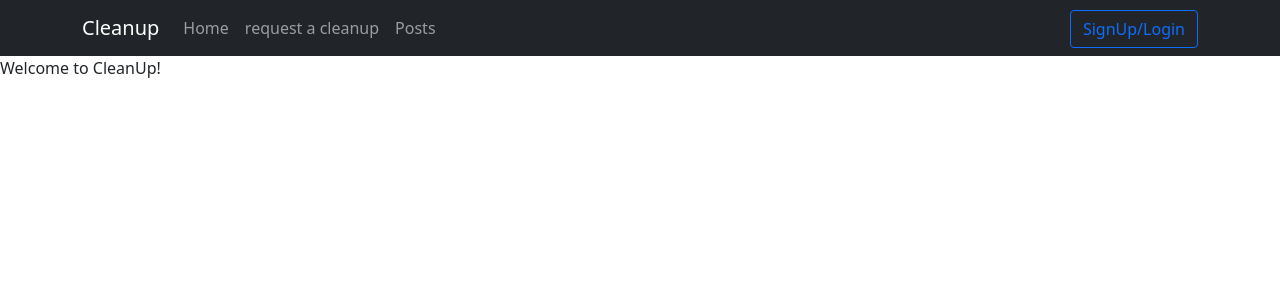
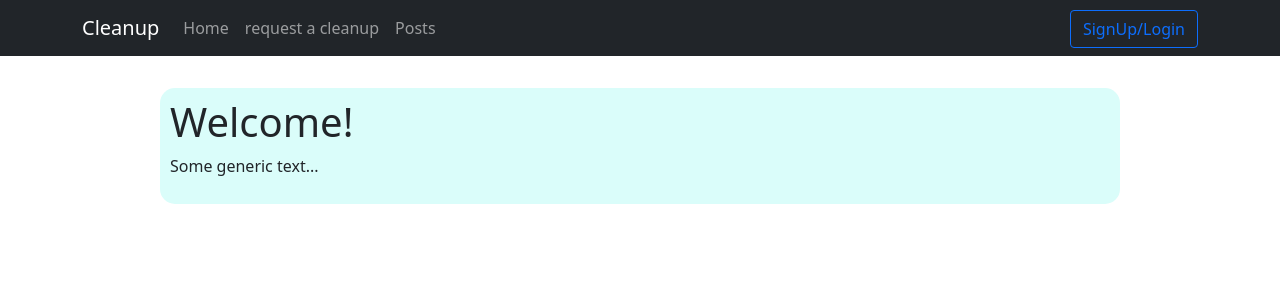
Before and after one commit to bai-bai98/ITCFinalProject, a React (Create React App) app in the folder FE/: page / in a window 1280 px wide. Shown: the top 300 px of the page. Built offline with nearby package versions, Linux system fonts and the light colour scheme.

Commit message:
homePage

```diff
--- a/FE/src/components/home/Home.js
+++ b/FE/src/components/home/Home.js
@@ -1,7 +1,11 @@
 import React from 'react';
+import './home.css'
+export default function Home() {
 
-export default function Home() {
-    return <div>
-        Welcome to CleanUp!
+    return <div className="homeContainer">
+        <div className="homeWelcomeMessage">
+            <h1>Welcome!</h1>
+            <p>Some generic text...</p>
+        </div>
     </div>;
 }
--- /dev/null
+++ b/FE/src/components/home/home.css
@@ -0,0 +1,19 @@
+.homeContainer {
+  display: flex;
+  justify-content: center;
+}
+
+.homeWelcomeMessage {
+  padding: 10px;
+  margin-top: 2.5%;
+  width: 75%;
+  border-radius: 15px;
+  background: rgb(218, 253, 250);
+}
+
+/* Extra small devices (phones, 600px and down) */
+@media only screen and (max-width: 600px) {
+  .homeWelcomeMessage {
+    width: 90%;
+  }
+}
```
